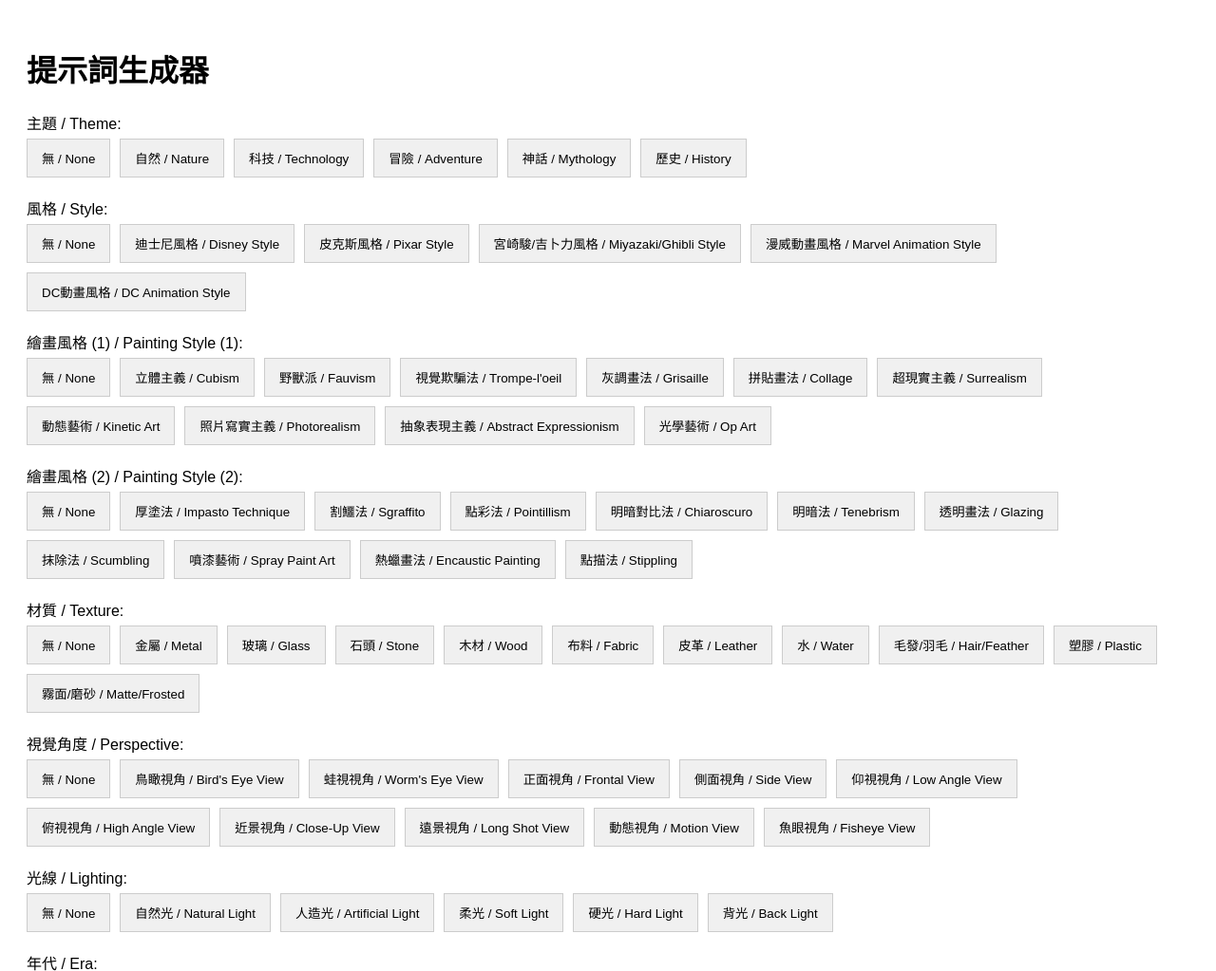
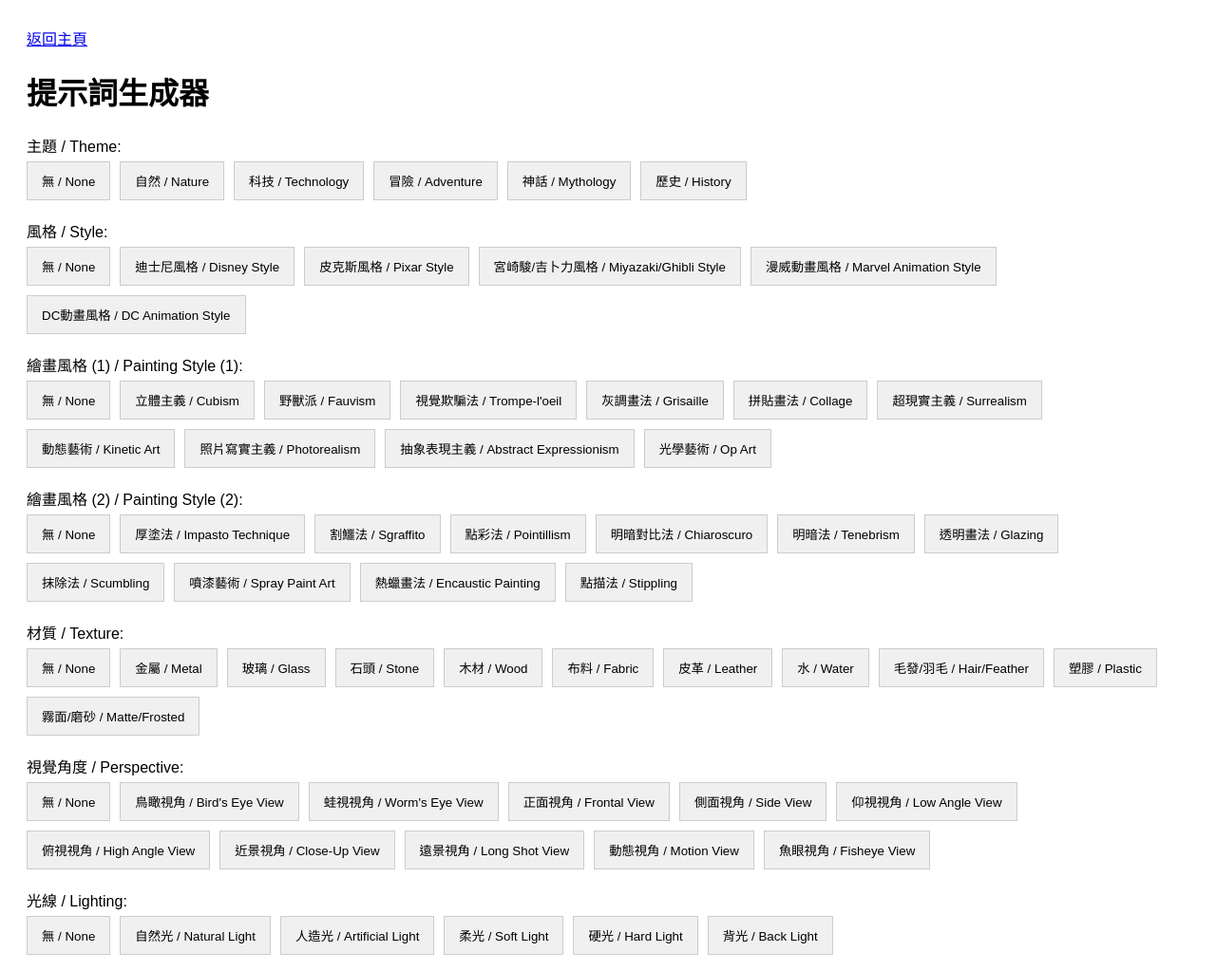
Before and after one commit to nosaxxx/test-style, a plain HTML site: page second-page.html in a window 1280 px wide. Shown: the top 1023 px of the page at 95% size. Drawn offline with Linux system fonts and the light colour scheme.

Commit message:
Update second-page.html

```diff
--- a/second-page.html
+++ b/second-page.html
@@ -1,4 +1,5 @@
 <!DOCTYPE html>
+<a href="index.html" class="home-link">返回主頁</a>
 <html lang="zh-Hant">
 <head>
     <meta charset="UTF-8">
```
